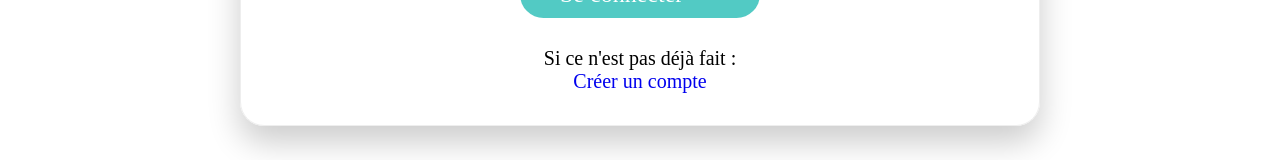
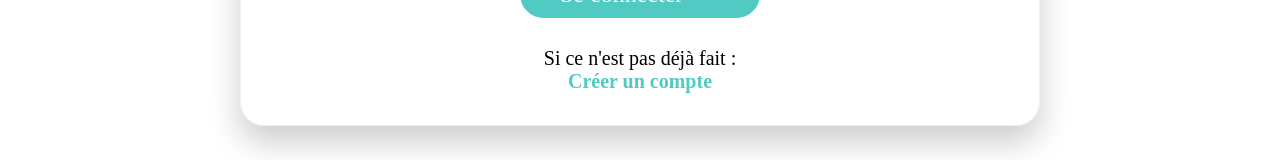
Before and after one commit to FannyEb/la-fine-equipe-frontend, an Angular app in the folder la-fine-equipe/: page / in a window 1280 px wide. Shown: the part 524-684 px from the top of the page. Built offline with nearby package versions, Linux system fonts and the light colour scheme.

Commit message:
⚙️fix : modification SCSS

```diff
--- a/la-fine-equipe/src/app/login/login.component.scss
+++ b/la-fine-equipe/src/app/login/login.component.scss
@@ -23,6 +23,20 @@
   &__group {
     padding-bottom: 2rem;
     position: relative;
+
+    p {
+      color: #000; // Couleur du texte de paragraphe
+    }
+
+    a {
+      color: #52cac4; // Vert foncé
+      font-weight: bold;
+      text-decoration: none; // Supprimer le soulignement par défaut
+
+      &:hover {
+        color: #439995; // Changer la couleur au survol
+      }
+    }
   }
 
   &__input {
--- a/la-fine-equipe/src/app/signin/signin.component.scss
+++ b/la-fine-equipe/src/app/signin/signin.component.scss
@@ -23,6 +23,20 @@
   &__group {
     padding-bottom: 1rem;
     position: relative;
+
+    p {
+      color: #000; // Couleur du texte de paragraphe
+    }
+
+    a {
+      color: #52cac4; // Vert foncé
+      font-weight: bold;
+      text-decoration: none; // Supprimer le soulignement par défaut
+
+      &:hover {
+        color: #439995; // Changer la couleur au survol
+      }
+    }
   }
 
   &__input {
```
